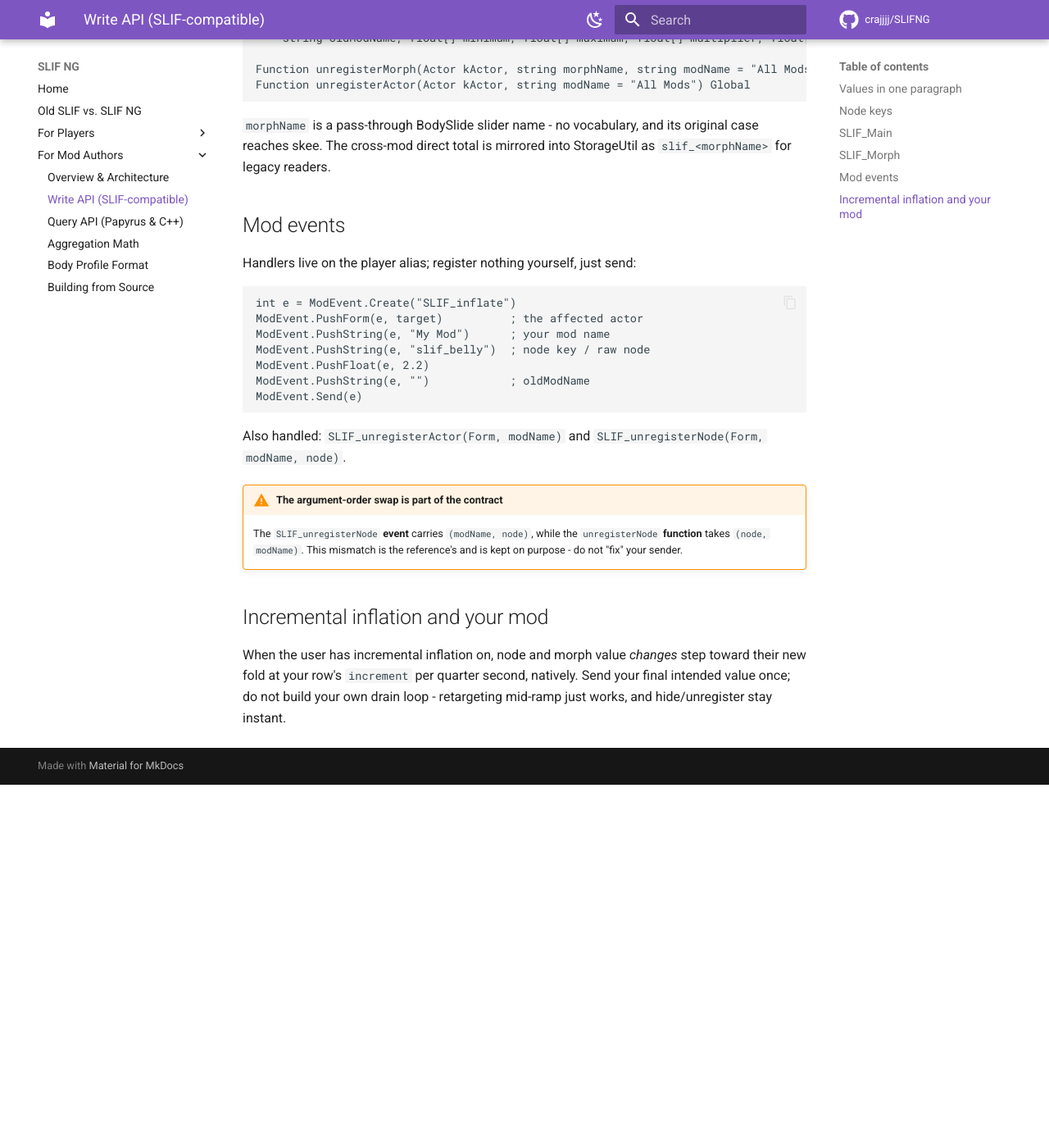
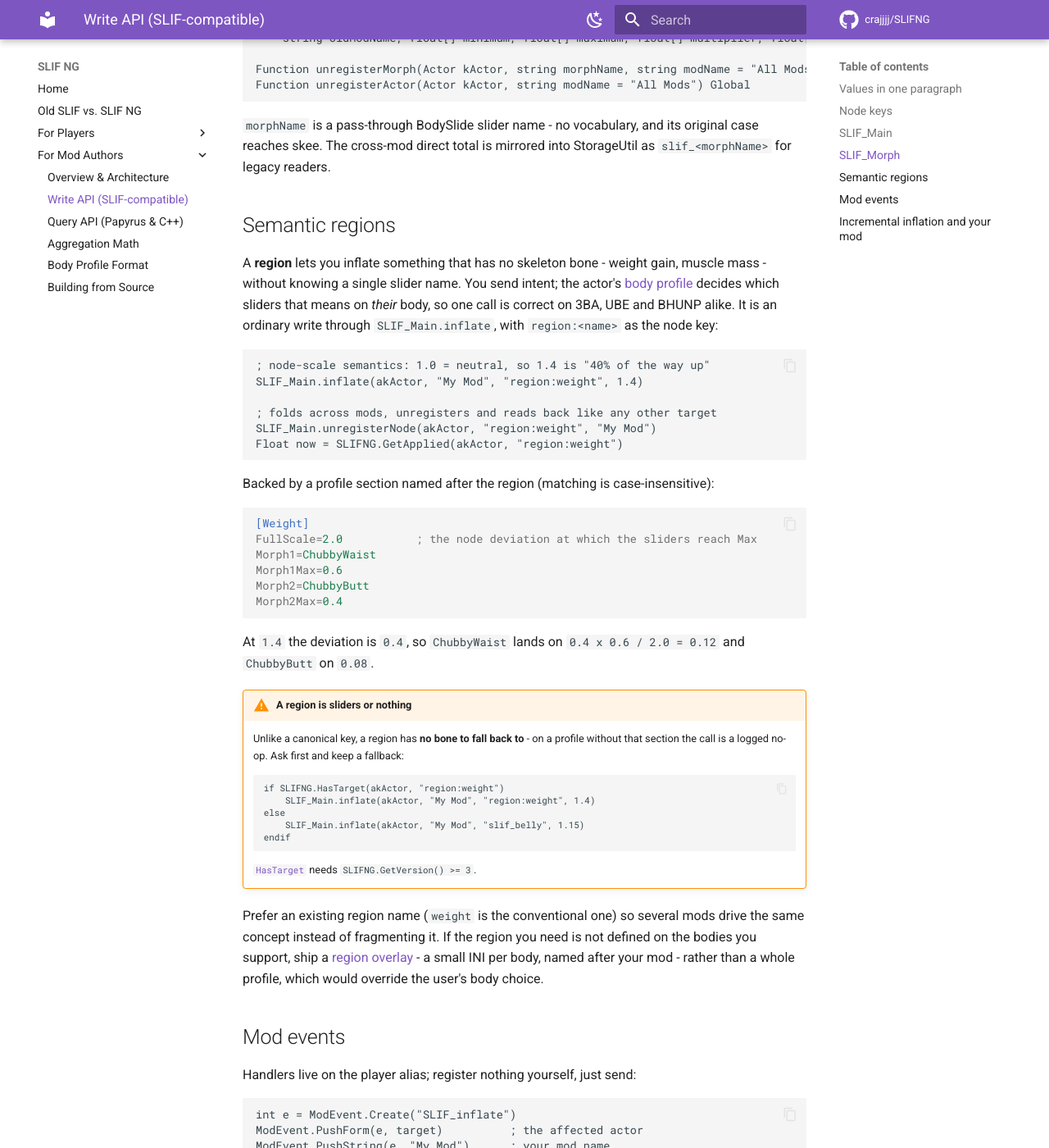
Before and after one commit to crajjjj/SLIFNG, an MkDocs documentation site: the page built from docs/authors/write-api.md, in a window 1280 px wide and 1400 px high, scrolled down 1811 px. Shown: the whole window at 82% size. Built offline with MkDocs 1.6.1 and Material for MkDocs 9.7.7, drawn with Linux system fonts in a browser that asks for light colours; comment, search, counter and statistics services are not loaded; before the commit the page ends 2768 px from its top, so only the background shows below that; some of the changed text lies outside the part shown.

Commit message:
docs: worked region example in the write API section

````diff
--- a/docs/authors/write-api.md
+++ b/docs/authors/write-api.md
@@ -3,7 +3,7 @@
 Everything here is old SLIF's own surface, pinned from 1.2.2 bytecode. Signatures are **frozen**: Papyrus bakes argument lists into compiled callers, so names, order, types and count never change. If your mod already integrates with SLIF, you have nothing to do.
 
 !!! tip "Integration kit"
-    Every release attaches `SLIFNG-API-<version>+.zip` ([releases](https://github.com/crajjjj/SLIFNG/releases)) — the C++ query header, the three `.psc` a consumer compiles against (`SLIF_Main`, `SLIF_Morph`, `SLIFNG`), and a `VERSIONS.txt` of the numbers to gate on. You do **not** need SLIF NG installed to build against it, and it adds no hard dependency. Build it yourself with `python tools/pack-api-kit.py`.
+    Every release attaches `SLIFNG-API-<version>+.zip` ([releases](https://github.com/crajjjj/SLIFNG/releases)): the C++ query header, the three `.psc` a consumer compiles against (`SLIF_Main`, `SLIF_Morph`, `SLIFNG`), and a `VERSIONS.txt` of the numbers to gate on. You do **not** need SLIF NG installed to build against it, and it adds no hard dependency. Build it yourself with `python tools/pack-api-kit.py`.
 
 ## Values in one paragraph
 
@@ -59,6 +59,47 @@ Function unregisterActor(Actor kActor, string modName = "All Mods") Global
 
 `morphName` is a pass-through BodySlide slider name - no vocabulary, and its original case reaches skee. The cross-mod direct total is mirrored into StorageUtil as `slif_<morphName>` for legacy readers.
 
+## Semantic regions
+
+A **region** lets you inflate something that has no skeleton bone - weight gain, muscle mass - without knowing a single slider name. You send intent; the actor's [body profile](body-profiles.md#custom-regions) decides which sliders that means on *their* body, so one call is correct on 3BA, UBE and BHUNP alike. It is an ordinary write through `SLIF_Main.inflate`, with `region:<name>` as the node key:
+
+```papyrus
+; node-scale semantics: 1.0 = neutral, so 1.4 is "40% of the way up"
+SLIF_Main.inflate(akActor, "My Mod", "region:weight", 1.4)
+
+; folds across mods, unregisters and reads back like any other target
+SLIF_Main.unregisterNode(akActor, "region:weight", "My Mod")
+Float now = SLIFNG.GetApplied(akActor, "region:weight")
+```
+
+Backed by a profile section named after the region (matching is case-insensitive):
+
+```ini
+[Weight]
+FullScale=2.0           ; the node deviation at which the sliders reach Max
+Morph1=ChubbyWaist
+Morph1Max=0.6
+Morph2=ChubbyButt
+Morph2Max=0.4
+```
+
+At `1.4` the deviation is `0.4`, so `ChubbyWaist` lands on `0.4 x 0.6 / 2.0 = 0.12` and `ChubbyButt` on `0.08`.
+
+!!! warning "A region is sliders or nothing"
+    Unlike a canonical key, a region has **no bone to fall back to** - on a profile without that section the call is a logged no-op. Ask first and keep a fallback:
+
+    ```papyrus
+    if SLIFNG.HasTarget(akActor, "region:weight")
+        SLIF_Main.inflate(akActor, "My Mod", "region:weight", 1.4)
+    else
+        SLIF_Main.inflate(akActor, "My Mod", "slif_belly", 1.15)
+    endif
+    ```
+
+    [`HasTarget`](query-api.md#hastarget-ask-before-you-write) needs `SLIFNG.GetVersion() >= 3`.
+
+Prefer an existing region name (`weight` is the conventional one) so several mods drive the same concept instead of fragmenting it. If the region you need is not defined on the bodies you support, ship a [region overlay](body-profiles.md#region-overlays) - a small INI per body, named after your mod - rather than a whole profile, which would override the user's body choice.
+
 ## Mod events
 
 Handlers live on the player alias; register nothing yourself, just send:
````
